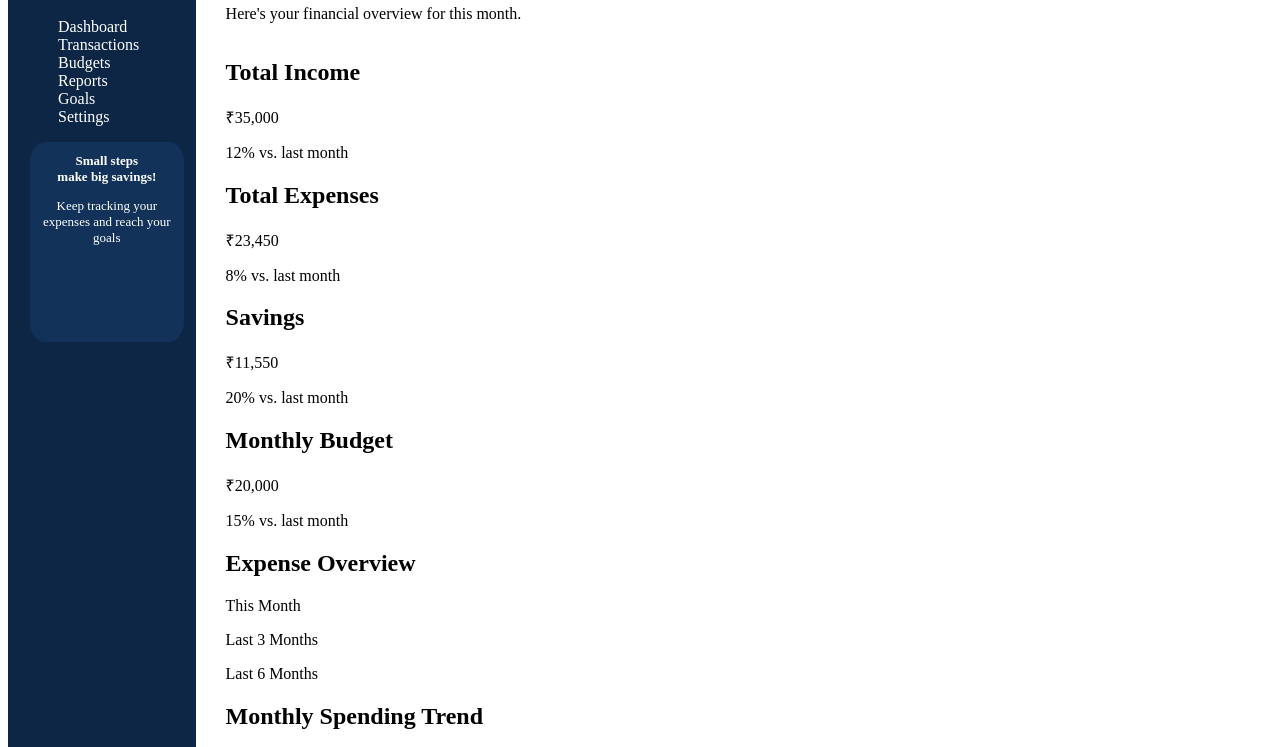
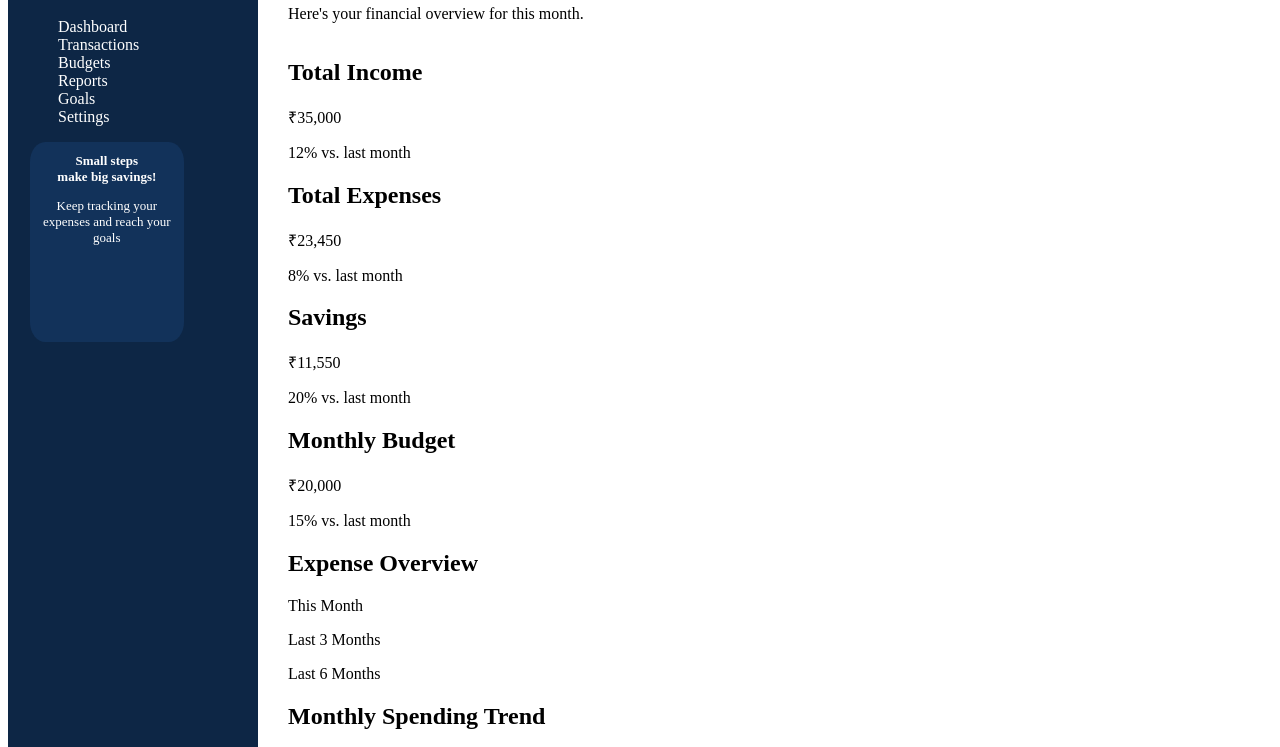
Before and after one commit to sakshi03-git/Smart-Expense-Tracker, a plain HTML site: page index.html in a window 1280 px wide. Shown: the part 83-830 px from the top of the page. Drawn offline with Linux system fonts and the light colour scheme.

Commit message:
style: sidebaar update

```diff
--- a/style.css
+++ b/style.css
@@ -4,11 +4,14 @@
 /*sidebar*/
 .app{
     display: flex;
+    min-height: 100vh;
 }
 .sidebar{
     background-color: #0D2645;
     color: white;
     padding-left: 10px;
+    width: 250px;
+    flex-shrink: 0;
 }
 ul{
     display: flex;
@@ -37,6 +40,8 @@ ul a{
 }
 .main-content{
     padding: 0 0 0 30px;
+    flex-shrink: 1;
+    min-width: 0;
 }
 .overview-card{
     border: 2px solid black;
```
